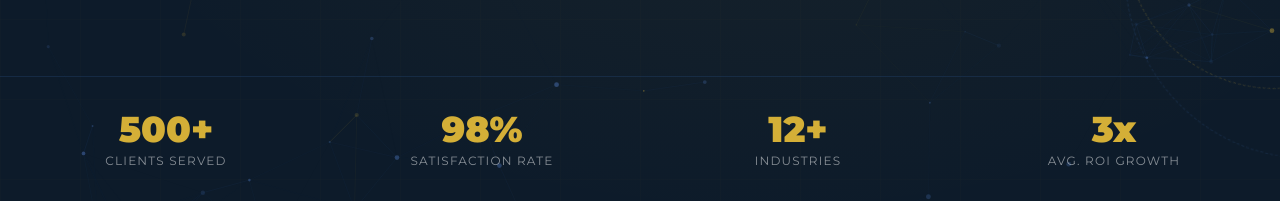
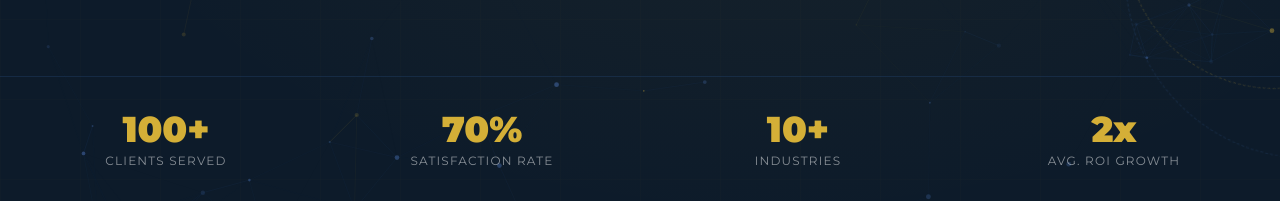
Before and after one commit to Maryyy90/remote-solutions, a Next.js app: page / in a window 1280 px wide. Shown: the part 541-742 px from the top of the page. Built offline with nearby package versions, Linux system fonts and the light colour scheme.

Commit message:
Update StatCounter values in Hero component

```diff
--- a/components/sections/Hero.tsx
+++ b/components/sections/Hero.tsx
@@ -342,10 +342,10 @@ style={{
 }}
       >
         <div className="max-w-7xl mx-auto px-6 py-8 grid grid-cols-2 md:grid-cols-4 gap-8">
-          <StatCounter value={500} suffix="+" label="Clients Served" />
-          <StatCounter value={98} suffix="%" label="Satisfaction Rate" />
-          <StatCounter value={12} suffix="+" label="Industries" />
-          <StatCounter value={3} suffix="x" label="Avg. ROI Growth" />
+          <StatCounter value={100} suffix="+" label="Clients Served" />
+          <StatCounter value={70} suffix="%" label="Satisfaction Rate" />
+          <StatCounter value={10} suffix="+" label="Industries" />
+          <StatCounter value={2} suffix="x" label="Avg. ROI Growth" />
         </div>
       </motion.div>
     </section>
```
